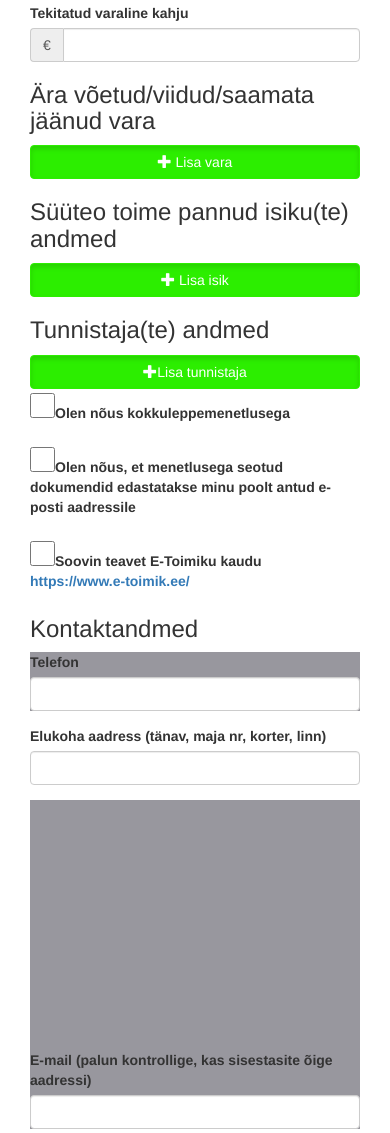
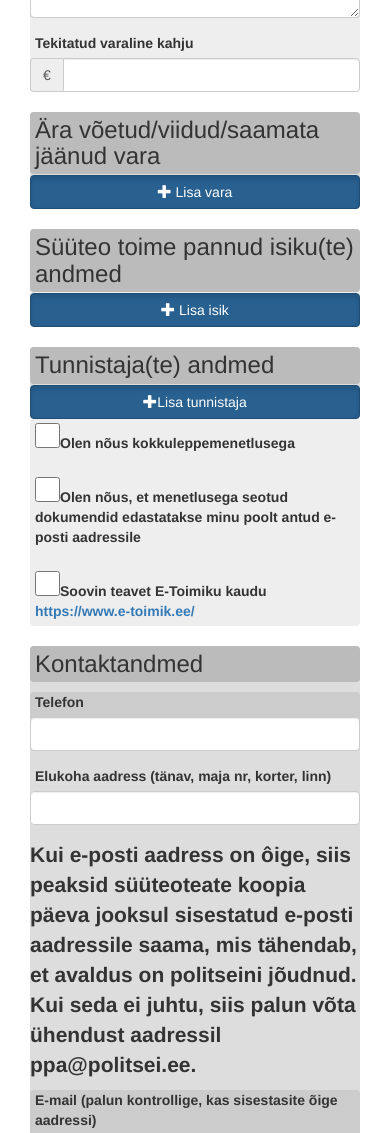
Before and after one commit to Hermanio/kasutajaliidesed-projekt1, a plain HTML site: page index.html in a window 390 px wide. Shown: the part 1397-2530 px from the top of the page. Drawn offline with nearby package versions, Linux system fonts and the light colour scheme.

Commit message:
mobile view parandused, css failis koik konteinerid on lisatud id'dena, seal saab värve muuta, kui kellelegi ei meelgi saab muuta, lisasin paddinguid, margineid, et koik ilusam välja näeks, muutsin koik nupud uhesuguseks, borderradiused dividel jms

```diff
--- a/css/style.css
+++ b/css/style.css
@@ -46,9 +46,94 @@ input[type='checkbox'] {
 }
 
 .required-input-area {
-    background: #98979e;
+	margin-top:10px;
+    background: #ccc;
     font-weight: bold;
+	border-radius:4px;
+
 }
+label{
+	margin-left: 5px;
+
+}
+#case{
+	background: #eee;
+	border-radius:4px;
+}
+#item-data{
+	background: #eee;
+	border-radius:4px;
+}
+#taken-item{
+	background: #ddd;
+	border-radius:4px;
+}
+/*#items{
+	background: #eee;
+	border-radius:4px;
+}*/
+#criminal-data{
+	background: #ddd;
+	border-radius:4px;
+}
+
+#criminal-information{
+	background: #eee;
+	border-radius:4px;
+}
+/*#criminals{
+
+}*/
+#witness-data{
+	background: #eee;
+	border-radius:4px;
+}
+
+#witness-information{
+	background: #ddd;
+	border-radius:4px;
+}
+#witnesses{
+
+}
+
+#person-address{
+	margin-top:10px;
+}
+#agreement-checks{
+	background: #eee;
+	border-radius:4px;
+}
+
+#contacts{
+	background: #ddd;
+	border-radius:4px;
+}
+
+#person-information{
+	background: #eee;
+	border-radius:4px;
+}
+h3{
+	background:#bbb;
+	padding:5px;
+	border-radius:4px;
+	margin-bottom:0px;
+}
+h4{
+
+	padding:5px;
+	border-radius:4px;
+}
+
+
+
+
+
+
+
+
+
 /*
 required fields are all bold-ish
 */
--- a/index.html
+++ b/index.html
@@ -35,6 +35,7 @@
             <h1>Politseile avalduse esitamine</h1>
             <p class="important-text">
                 <span class="critical-text"> Kui kellegi elu või tervis on vahetult ohus, siis helista viivitamatult hädaabinumbrile 112.</span>
+				<br/>
                 Ära kasuta seda ankeeti raskest ja/või isikuvastasest kuriteost (vägistamine, tapmine, kehaline
                 väärkohtlemine - löömine, peksmine vm) teatamiseks. Raskest kuriteost teada andmiseks pöördu lähimasse
                 politseijaoskonda.
@@ -53,7 +54,7 @@
         <form id="mainForm" class="parsley-form" data-parsley-validate data-parsley-focus="first">
             <div class="col-md-12">
 
-                <div>
+                <div id="case">
                     <h3>Sündmus</h3>
 
                     <div class="form-group">
@@ -154,13 +155,13 @@
                     </div>
                 </div>
 
-                <div>
+                <div id="taken-item">
                     <h3>Ära võetud/viidud/saamata jäänud vara</h3>
 
                     <div class="col-md-12" id="items">
 
                     </div>
-                    <button type="button" class="btn btn-primary active btn-block add-button" name="button"
+                    <button type="button" class="btn btn-primary active btn-block " name="button"
                             id="add-item">
                         <span class="glyphicon glyphicon-plus"></span> Lisa vara
                     </button>
@@ -244,7 +245,7 @@
                     <div class="col-md-12" id="criminals">
 
                     </div>
-                    <button type="button" class="btn btn-primary active btn-block add-button" name="button"
+                    <button type="button" class="btn btn-primary active btn-block " name="button"
                             id="add-criminal">
                         <span class="glyphicon glyphicon-plus"></span> Lisa isik
                     </button>
@@ -321,7 +322,7 @@
                     <div class="col-md-12" id="witnesses">
 
                     </div>
-                    <button type="button" class="btn btn-primary active btn-block add-button" name="button"
+                    <button type="button" class="btn btn-primary active btn-block " name="button"
                             id="add-witness">
                         <span class="glyphicon glyphicon-plus"></span>Lisa tunnistaja
                     </button>
@@ -348,7 +349,7 @@
                     </div>
 
                 </div>
-                <div>
+                <div id="contacts">
                     <h3>Kontaktandmed</h3>
 
                     <div class="row">
@@ -358,13 +359,13 @@
                                 <input id="contactPhoneNumber" class="form-control" type="text" data-parsley-required>
                             </div>
                         </div>
-                        <div class="col-md-6">
-                            <div class="form-group">
+                        <div class="col-md-6 ">
+                            <div class="form-group " id="person-address">
                                 <label>Elukoha aadress (tänav, maja nr, korter, linn)</label>
                                 <input id="contactAddress" class="form-control" type="text">
                             </div>
                         </div>
-                        <div class="col-xs-12">
+                        <div class="col-md-12">
                             <p class="important-text">Kui e-posti aadress on ôige, siis peaksid süüteoteate koopia päeva
                                 jooksul sisestatud e-posti aadressile saama, mis tähendab, et avaldus on politseini
                                 jõudnud. Kui seda ei juhtu, siis palun võta ühendust aadressil ppa@politsei.ee.
```
